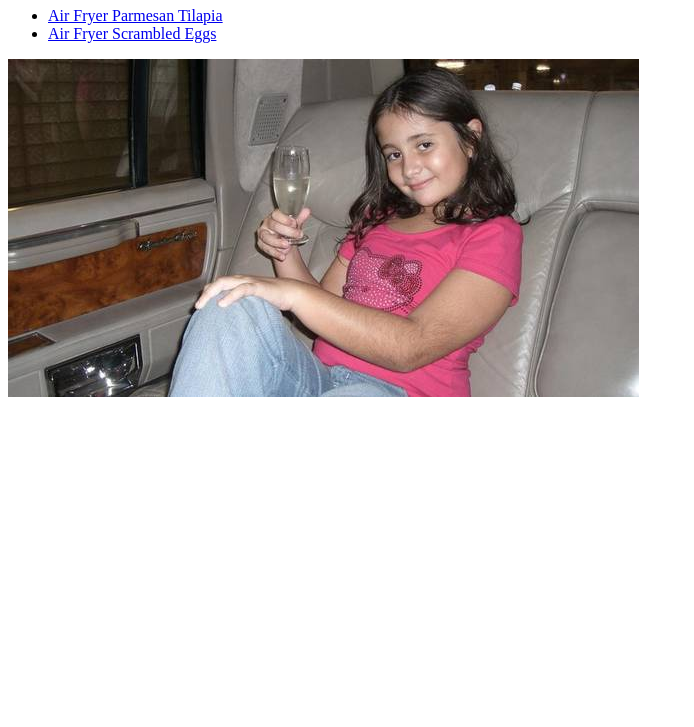
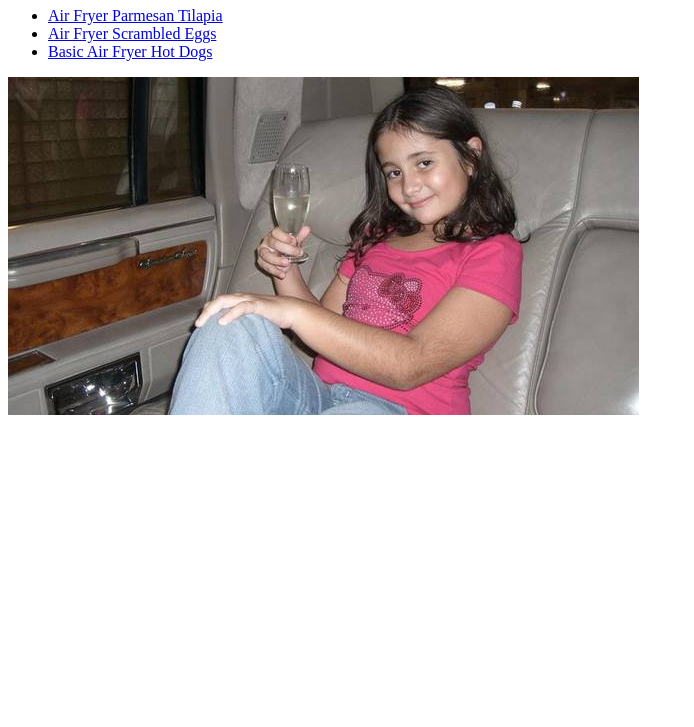
Before and after one commit to LeoAugustto/odin-recipes, a plain HTML site: page index.html in a window 1280 px wide. Shown: the part 73-800 px from the top of the page, without its empty margins (0-694 px from the left). Drawn offline with Linux system fonts and the light colour scheme.

Commit message:
Added a new line for the Hot Dog Recipe

```diff
--- a/index.html
+++ b/index.html
@@ -13,6 +13,7 @@
     <ul>
         <li><a href="recipes/air-fryer-tilapia.html">Air Fryer Parmesan Tilapia</a></li>
         <li><a href="recipes/scramblled-eggs.html">Air Fryer Scrambled Eggs</a></li>
+        <li><a href="recipes/hot-dogs.html">Basic Air Fryer Hot Dogs</a></li>
     </ul>
     <img src="../odin-recipes/images/winememe.jpg"
         alt="a girl in a limo, with pink shirt, drinking champagne, brazilian meme">
```
